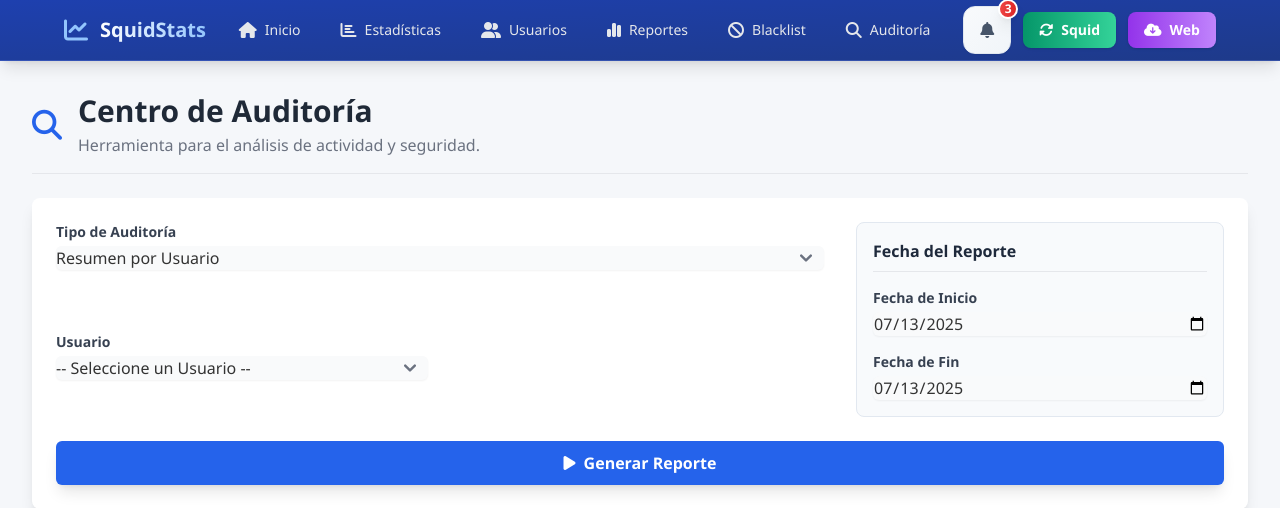
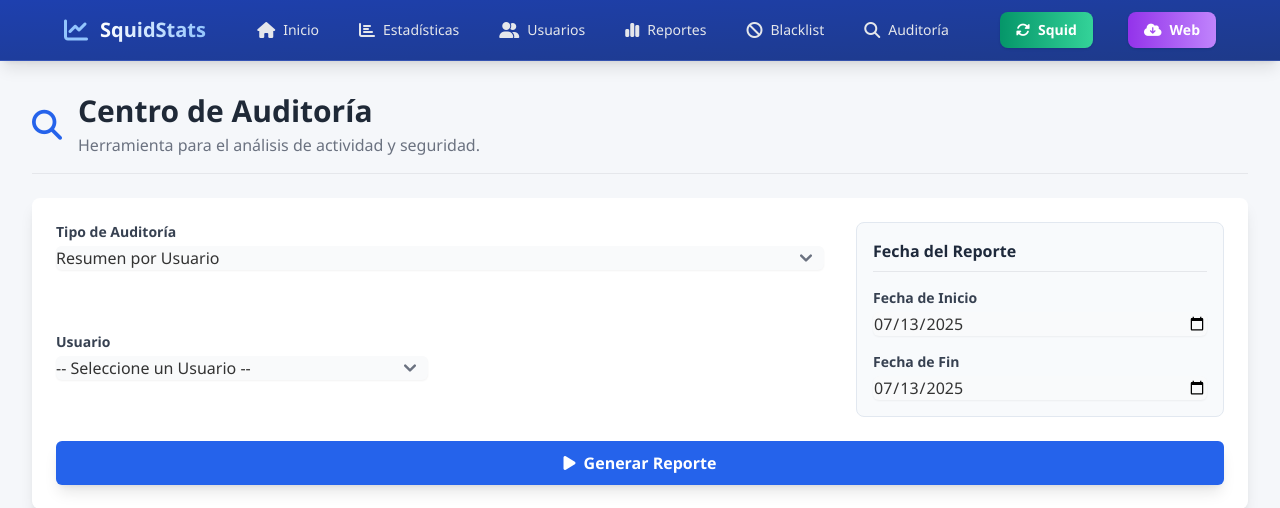
Before and after one commit to kaelthasmanu/SquidStats, a Flask app: page /auditoria in a window 1280 px wide. Shown: the top 508 px of the page. Run offline with Flask 3, Linux system fonts and the light colour scheme; data that the repository does not hold is empty.

Commit message:
refactor: Comment out unused notification dropdown in navbar

```diff
--- a/templates/components/navbar.html
+++ b/templates/components/navbar.html
@@ -35,8 +35,7 @@
     </div>
 
     <!-- Notificaciones y Action Buttons -->
-    <div class="flex items-center gap-3">
-      <!-- Dropdown Notificaciones -->
+    <!-- <div class="flex items-center gap-3">
       <div class="relative" x-data="{ open: false }">
         <button
           @click="open = !open"
@@ -124,7 +123,7 @@
             >
           </div>
         </div>
-      </div>
+      </div> -->
 
       <!-- Botones de Acción -->
       <button class="flex items-center gap-2 px-4 py-2 rounded-lg font-semibold text-sm bg-gradient-to-r from-emerald-600 to-emerald-400 text-white shadow hover:from-emerald-700 hover:to-emerald-600 hover:-translate-y-0.5 transition-all duration-300">
```
